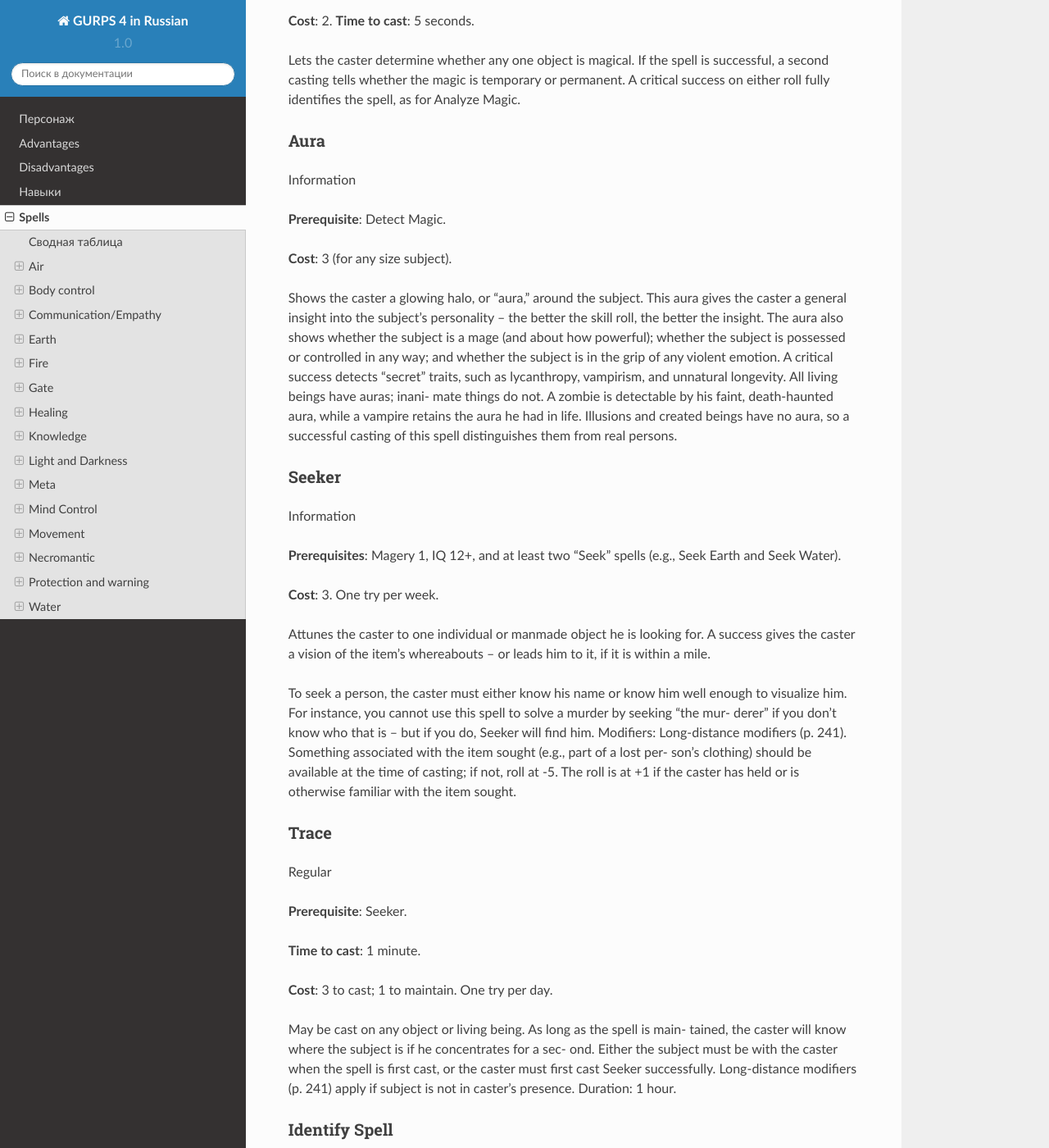
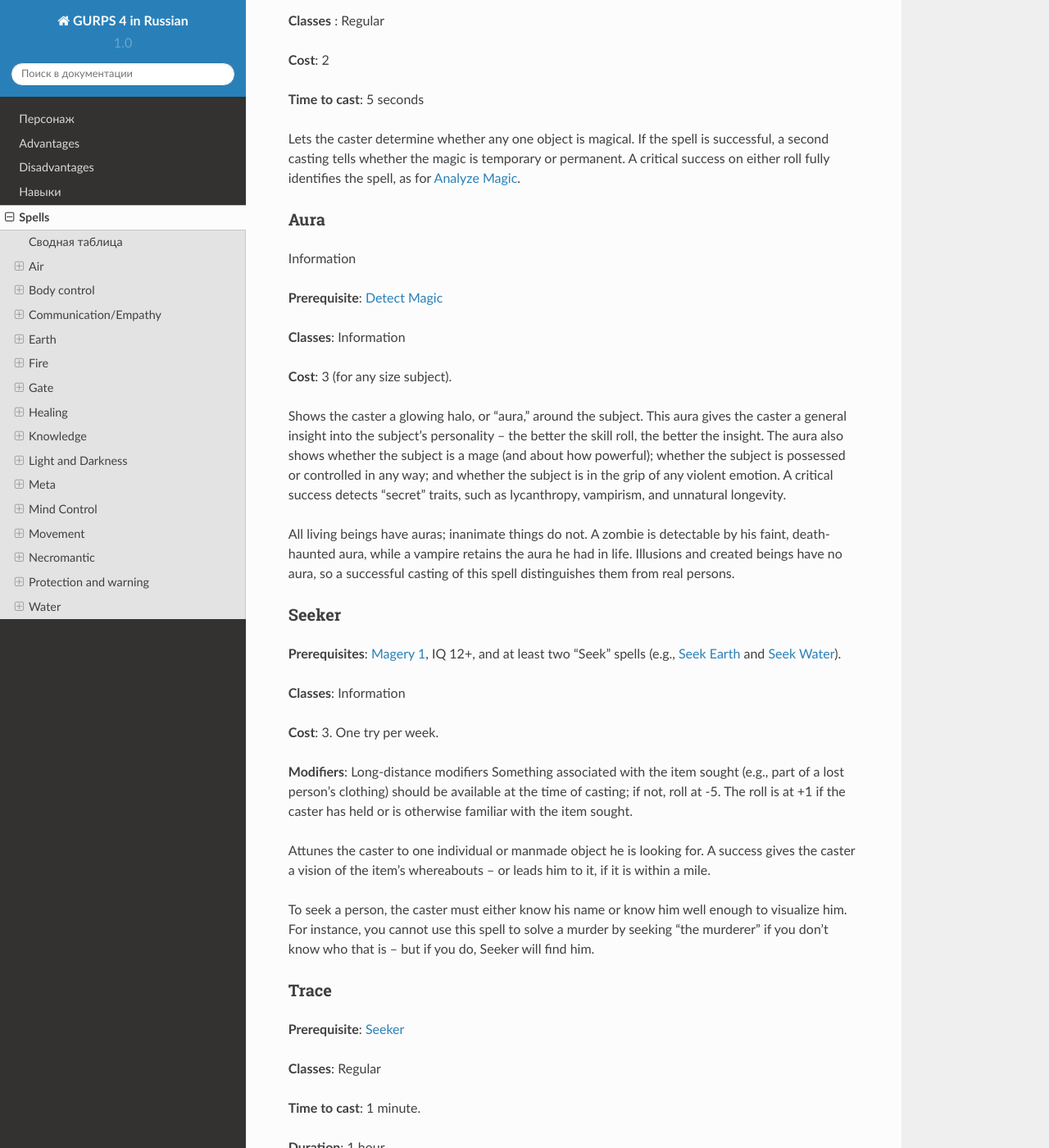
Before and after one commit to sp1r/gurps4, a Sphinx documentation site: the page built from docs/source/spells.rst, in a window 1280 px wide and 1400 px high, scrolled down 24594 px. Shown: the whole window at 82% size. Built offline with Sphinx 7.4.7 and the Read the Docs theme 2.0.0, drawn with Linux system fonts in a browser that asks for light colours; some of the changed text lies outside the part shown.

```diff
--- a/docs/source/spells.rst
+++ b/docs/source/spells.rst
@@ -1323,11 +1323,11 @@
 
 Restores up to 8 HP to the subject. Does not eliminate disease or poison,
 but cures the damage they cause. Otherwise, this spell functions just
-like Minor Healing: it is at -3 per casting on the same subject in one day,
+like :ref:`Minor Healing <minor_healing>`: it is at -3 per casting on the same subject in one day,
 and Physician skill at level 15 or higher mitigates the effects of a critical
 failure.
 
-The penalties for repeated casting accrue separately for Minor Healing
+The penalties for repeated casting accrue separately for :ref:`Minor Healing <minor_healing>`
 and Major Healing. For instance, a caster could cast both spells on the
 same subject in the same day at no penalty.
 
@@ -1336,7 +1336,7 @@
 Great Healing (VH)
 ==================
 
-**Prerequisites**: Magery 3 and Major Healing.
+**Prerequisites**: :ref:`Magery 3 <magery>` and :ref:`Major Healing <major_healing>`.
 
 **Classes**: Regular
 
@@ -1347,24 +1347,22 @@
 
 
 Restores all of the subject’s missing HP. Does not eliminate disease or poison,
-nor does it restore crippled or missing body parts, but it can heal HP lost to any of these things.
-
-A given subject can only benefit from this spell once per day, whether cast by the same caster or by a differ
-ent caster each time.
-
-If you have the Physician skill at level 15 or higher, a critical failure with this spell counts only as an ordinary
-failure.
+nor does it restore crippled or missing body parts, but it can heal HP lost to any
+of these things.
+
+A given subject can only benefit from this spell once per day, whether cast by the same
+caster or by a differ ent caster each time.
+
+If you have the Physician skill at level 15 or higher, a critical failure with this
+spell counts only as an ordinary failure.
 
 
 *********
 Knowledge
 *********
 
-These spells provide information.
-Duration is “instantaneous” unless
-noted otherwise – that is, the caster
-gets a flash of knowledge, not a
-continuing picture.
+These spells provide information. Duration is “instantaneous” unless
+noted otherwise – that is, the caster gets a flash of knowledge, not a continuing picture.
 
 =============================================== ======================= =========================================== ================================
 Spell                                           Colleges                Requires                                    Classes
@@ -1381,20 +1379,20 @@
 
 Detect Magic
 ============
-Regular
-**Prerequisite**: Magery 1.
-
-**Cost**: 2.
-**Time to cast**: 5 seconds.
-
-
-Lets the caster determine whether
-any one object is magical. If the spell
-is successful, a second casting tells
-whether the magic is temporary or
-permanent. A critical success on
-either roll fully identifies the spell, as
-for Analyze Magic.
+
+**Prerequisite**: :ref:`Magery 1 <magery>`
+
+**Classes** : Regular
+
+**Cost**: 2
+
+**Time to cast**: 5 seconds
+
+
+Lets the caster determine whether any one object is magical. If the spell
+is successful, a second casting tells whether the magic is temporary or
+permanent. A critical success on either roll fully identifies the spell, as
+for :ref:`Analyze Magic <analyze_magic>`.
 
 .. _aura:
 
@@ -1402,31 +1400,23 @@
 ====
 Information
 
-**Prerequisite**: Detect Magic.
+**Prerequisite**: :ref:`Detect Magic <detect_magic>`
+
+**Classes**: Information
 
 **Cost**: 3 (for any size subject).
 
-Shows the caster a glowing halo, or
-“aura,” around the subject. This aura
-gives the caster a general insight into
-the subject’s personality – the better
-the skill roll, the better the insight. The
-aura also shows whether the subject is
-a mage (and about how powerful);
-whether the subject is possessed or
-controlled in any way; and whether
-the subject is in the grip of any violent
-emotion. A critical success detects
-“secret” traits, such as lycanthropy,
-vampirism, and unnatural longevity.
-All living beings have auras; inani-
-mate things do not. A zombie is
-detectable by his faint, death-haunted
-aura, while a vampire retains the aura
-he had in life. Illusions and created
-beings have no aura, so a successful
-casting of this spell distinguishes them
-from real persons.
+Shows the caster a glowing halo, or “aura,” around the subject. This aura
+gives the caster a general insight into the subject’s personality – the better
+the skill roll, the better the insight. The aura also shows whether the subject is
+a mage (and about how powerful); whether the subject is possessed or controlled in any way; and whether
+the subject is in the grip of any violent emotion. A critical success detects
+“secret” traits, such as lycanthropy, vampirism, and unnatural longevity.
+
+All living beings have auras; inanimate things do not. A zombie is
+detectable by his faint, death-haunted aura, while a vampire retains the aura
+he had in life. Illusions and created beings have no aura, so a successful
+casting of this spell distinguishes them from real persons.
 
 .. _seeker:
 
@@ -1434,93 +1424,73 @@
 Seeker
 ======
 
-Information
-
-**Prerequisites**: Magery 1, IQ 12+,
-and at least two “Seek” spells (e.g.,
-Seek Earth and Seek Water).
+**Prerequisites**: :ref:`Magery 1 <magery>`, IQ 12+, and at least two “Seek” spells (e.g., :ref:`Seek Earth <seek_earth>` and :ref:`Seek Water <seek_water>`).
+
+**Classes**: Information
 
 **Cost**: 3. One try per week.
 
-Attunes the caster to one individual
-or manmade object he is looking for. A
-success gives the caster a vision of the
-item’s whereabouts – or leads him to
+**Modifiers**: Long-distance modifiers Something associated with
+the item sought (e.g., part of a lost person’s clothing) should be available at
+the time of casting; if not, roll at -5. The roll is at +1 if the caster has held
+or is otherwise familiar with the item sought.
+
+Attunes the caster to one individual or manmade object he is looking for. A
+success gives the caster a vision of the item’s whereabouts – or leads him to
 it, if it is within a mile.
 
-To seek a person, the caster must
-either know his name or know him
-well enough to visualize him. For
-instance, you cannot use this spell to
-solve a murder by seeking “the mur-
-derer” if you don’t know who that is –
+To seek a person, the caster must either know his name or know him
+well enough to visualize him. For instance, you cannot use this spell to
+solve a murder by seeking “the murderer” if you don’t know who that is –
 but if you do, Seeker will find him.
-Modifiers: Long-distance modifiers
-(p. 241). Something associated with
-the item sought (e.g., part of a lost per-
-son’s clothing) should be available at
-the time of casting; if not, roll at -5.
-The roll is at +1 if the caster has held
-or is otherwise familiar with the item
-sought.
 
 
 .. _trace:
 
 Trace
 =====
-Regular
-
-**Prerequisite**: Seeker.
+
+**Prerequisite**: :ref:`Seeker <seeker>`
+
+**Classes**: Regular
 
 **Time to cast**: 1 minute.
+
+**Duration**: 1 hour.
 
 **Cost**: 3 to cast; 1 to maintain. One
 try per day.
 
 
 
-May be cast on any object or living
-being. As long as the spell is main-
-tained, the caster will know where the
-subject is if he concentrates for a sec-
-ond. Either the subject must be with
-the caster when the spell is first cast,
-or the caster must first cast Seeker
-successfully. Long-distance modifiers
-(p. 241) apply if subject is not in
-caster’s presence.
-Duration: 1 hour.
+
+May be cast on any object or living being. As long as the spell is maintained, the caster will know where the
+subject is if he concentrates for a second. Either the subject must be with
+the caster when the spell is first cast, or the caster must first cast Seeker
+successfully. Long-distance modifiers apply if subject is not in caster’s presence.
+
 
 .. _identify_spell:
 
 Identify Spell
 ==============
-Information
-
-**Prerequisite**: Detect Magic.
+
+**Prerequisite**: :ref:`Detect Magic <detect_magic>`
+
+**Classes**: Information
 
 **Cost**: 2.
 
 
-Lets the caster know what spell or
-spells have just been cast (within the
-last five seconds), or are being cast at
-the moment, on or by the subject. It
-does not identify the spells on a per-
-manently enchanted item. One casting
-identifies all spells cast on or by the
-subject. However, if any of these spells
-are totally unknown to the caster – not
-just spells he doesn’t know, but spells
-he has never heard of – the GM should
-provide only a general, vague descrip-
-tion; e.g., “Some kind of physical pro-
-tection.” Wizards have heard of every
-spell in this list unless the GM rules
-that some are secret, but wizards have
-not heard of new spells created by the
-GM or players.
+Lets the caster know what spell or spells have just been cast (within the
+last five seconds), or are being cast at the moment, on or by the subject. It
+does not identify the spells on a permanently enchanted item. One casting
+identifies all spells cast on or by the subject. However, if any of these spells
+are totally unknown to the caster – not just spells he doesn’t know, but spells
+he has never heard of – the GM should provide only a general, vague description;
+e.g., “Some kind of physical protection.” Wizards have heard of every spell in
+this list unless the GM rules that some are secret, but wizards have not heard
+of new spells created by the GM or players.
 
 .. _analyze_magic:
 
```
